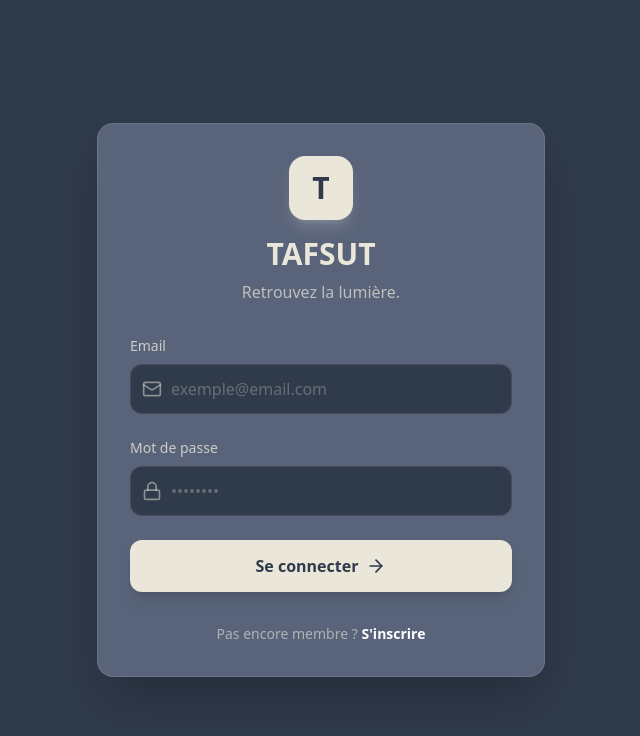
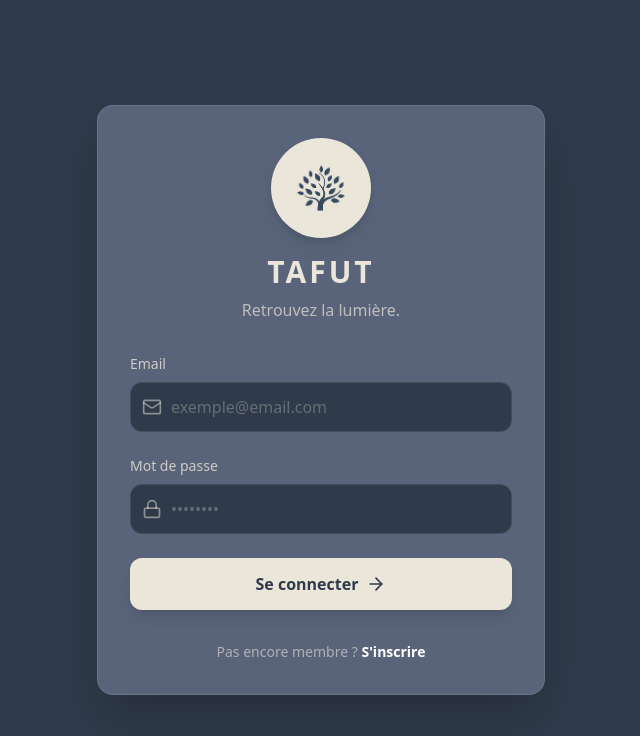
Before and after one commit to amid-07/phoenix-project, a Next.js app in the folder web-app/: page / in a window 1280 px wide. Shown: the top 736 px of the page, without its empty margins (319-959 px from the left). Built offline with nearby package versions, Linux system fonts and the light colour scheme; no server answers.

Commit message:
logo changes

```diff
--- a/web-app/src/app/dashboard/page.js
+++ b/web-app/src/app/dashboard/page.js
@@ -2,6 +2,7 @@
 
 import { useEffect, useState } from 'react';
 import { useRouter } from 'next/navigation';
+import Image from 'next/image'; // Import pour l'image du logo
 import {
   LayoutDashboard,
   Users,
@@ -19,32 +20,34 @@ import {
 } from 'lucide-react';
 
 export default function Dashboard() {
+  // États
   const [stats, setStats] = useState(null);
   const [userRole, setUserRole] = useState('USER');
   const [userName, setUserName] = useState('Utilisateur');
   const router = useRouter();
 
-  // URL Dynamique (Prend celle de Vercel OU Localhost)
+  // URL API (Variable d'env ou localhost)
   const API_URL = process.env.NEXT_PUBLIC_API_URL || "http://localhost:3000";
 
+  // --- 1. CHARGEMENT ---
   useEffect(() => {
     const id = localStorage.getItem('userId');
     const name = localStorage.getItem('username');
 
+    // Sécurité : Si pas connecté, retour à l'accueil
     if (!id) {
       router.push('/');
       return;
     }
 
-    setUserName(name || 'Membre TAFSUT');
+    setUserName(name || 'Membre TAFUT');
 
-    // Récupération des stats avec le Header spécial Ngrok
+    // Récupération des données avec le header Ngrok
     fetch(`${API_URL}/users/${id}/stats`, {
       method: 'GET',
       headers: {
         'Content-Type': 'application/json',
-        // 👇 INDISPENSABLE POUR VERCEL + NGROK 👇
-        'ngrok-skip-browser-warning': 'true'
+        'ngrok-skip-browser-warning': 'true' // Indispensable pour Vercel/Ngrok
       }
     })
       .then(res => res.json())
@@ -52,12 +55,10 @@ export default function Dashboard() {
         setStats(data);
         if (data.role) setUserRole(data.role);
       })
-      .catch(err => {
-        console.error("Erreur connexion:", err);
-        // On ne déconnecte pas brutalement pour éviter les boucles, mais on log l'erreur
-      });
+      .catch(err => console.error("Erreur de connexion:", err));
   }, [router]);
 
+  // --- 2. DÉCONNEXION ---
   const handleLogout = () => {
     if (confirm("Voulez-vous vraiment vous déconnecter ?")) {
       localStorage.clear();
@@ -65,6 +66,9 @@ export default function Dashboard() {
     }
   };
 
+  // --- COMPOSANTS UI INTERNES ---
+
+  // Bouton du menu latéral
   const SidebarItem = ({ icon: Icon, label, onClick, active, highlight }) => (
     <button
       onClick={onClick}
@@ -81,6 +85,7 @@ export default function Dashboard() {
     </button>
   );
 
+  // Carte d'accès rapide
   const QuickAccessCard = ({ icon: Icon, title, sub, color, onClick }) => (
     <div
       onClick={onClick}
@@ -97,26 +102,41 @@ export default function Dashboard() {
     </div>
   );
 
+  // Si chargement
   if (!stats) return <div className="min-h-screen bg-[#2F3A4A] text-[#EAE6DA] flex items-center justify-center">Chargement de votre espace...</div>;
 
   return (
     <div className="flex h-screen bg-[#2F3A4A] text-[#EAE6DA] font-sans overflow-hidden">
 
-      {/* SIDEBAR */}
+      {/* --- SIDEBAR (Menu Gauche) --- */}
       <aside className="w-64 bg-[#59647A] border-r border-white/5 p-6 flex flex-col justify-between hidden md:flex">
         <div>
-          <h1 className="text-3xl font-bold mb-10 text-[#EAE6DA] tracking-widest text-center">TAFSUT</h1>
+          {/* LOGO & TITRE */}
+          <div className="flex items-center gap-3 mb-10 px-2">
+            <div className="bg-[#EAE6DA] rounded-full p-1.5 w-12 h-12 flex items-center justify-center shadow-lg">
+              <Image
+                src="/logo.png"
+                alt="Logo Tafut"
+                width={40}
+                height={40}
+                className="object-contain"
+              />
+            </div>
+            <h1 className="text-2xl font-bold text-[#EAE6DA] tracking-widest">TAFUT</h1>
+          </div>
 
           <nav className="space-y-2">
             <SidebarItem icon={LayoutDashboard} label="Tableau de bord" active onClick={() => {}} />
 
             {userRole === 'COACH' ? (
               <>
+                {/* Menu Spécial Coach */}
                 <SidebarItem icon={Briefcase} label="Espace Pro" highlight onClick={() => router.push('/dashboard/coach')} />
                 <SidebarItem icon={Users} label="Annuaire Experts" onClick={() => router.push('/dashboard/marketplace')} />
               </>
             ) : (
               <>
+                {/* Menu Patient */}
                 <SidebarItem icon={BookOpen} label="Journal" onClick={() => router.push('/dashboard/journal')} />
                 <SidebarItem icon={Users} label="Experts" onClick={() => router.push('/dashboard/marketplace')} />
                 <SidebarItem icon={Calendar} label="Mes RDV" onClick={() => router.push('/dashboard/bookings')} />
@@ -136,9 +156,10 @@ export default function Dashboard() {
         </button>
       </aside>
 
-      {/* CONTENU PRINCIPAL */}
+      {/* --- CONTENU PRINCIPAL --- */}
       <main className="flex-1 overflow-y-auto p-8">
 
+        {/* En-tête */}
         <header className="flex justify-between items-center mb-8">
           <div>
             <h2 className="text-3xl font-bold text-[#EAE6DA]">Bonjour, {stats.username}</h2>
@@ -154,19 +175,24 @@ export default function Dashboard() {
         {/* --- VUE COACH --- */}
         {userRole === 'COACH' ? (
           <>
+            {/* KPI Coach */}
             <div className="grid grid-cols-1 md:grid-cols-3 gap-6 mb-8">
+
+              {/* Revenus */}
               <div className="bg-[#59647A] p-6 rounded-2xl border border-[#FFD93D]/30 shadow-lg flex flex-col justify-center items-center">
                  <div className="p-3 bg-[#FFD93D]/10 rounded-full mb-3 text-[#FFD93D]"><DollarSign size={32} /></div>
                  <h3 className="text-4xl font-bold text-[#FFD93D]">{stats.earnings || 0} €</h3>
                  <p className="text-sm text-[#EAE6DA]/60 mt-1">Revenus Totaux</p>
               </div>
 
+              {/* Demandes */}
               <div className="bg-[#59647A] p-6 rounded-2xl border border-white/5 shadow-lg flex flex-col justify-center items-center">
                  <div className="p-3 bg-[#EAE6DA]/10 rounded-full mb-3 text-[#EAE6DA]"><ClipboardList size={32} /></div>
                  <h3 className="text-4xl font-bold text-white">{stats.reservationsCount || 0}</h3>
                  <p className="text-sm text-[#EAE6DA]/60 mt-1">Demandes reçues</p>
               </div>
 
+              {/* Tarif */}
               <div className="bg-[#59647A] p-6 rounded-2xl border border-white/5 shadow-lg flex flex-col justify-center items-center">
                  <div className="p-3 bg-[#4ECDC4]/10 rounded-full mb-3 text-[#4ECDC4]"><Users size={32} /></div>
                  <h3 className="text-4xl font-bold text-[#4ECDC4]">{stats.hourlyRate} €/h</h3>
@@ -174,6 +200,7 @@ export default function Dashboard() {
               </div>
             </div>
 
+            {/* Accès Rapide Coach */}
             <h3 className="text-xl font-bold mb-4 mt-8 text-[#EAE6DA] flex items-center gap-2"><Zap size={20}/> Gestion</h3>
             <div className="grid grid-cols-1 md:grid-cols-2 gap-6">
                <QuickAccessCard icon={Briefcase} title="Espace Professionnel" sub="Gérer et confirmer les RDV" color="#FFD93D" onClick={() => router.push('/dashboard/coach')} />
@@ -181,9 +208,11 @@ export default function Dashboard() {
             </div>
           </>
         ) : (
+
           /* --- VUE PATIENT --- */
           <>
             <div className="grid grid-cols-1 md:grid-cols-3 gap-6 mb-8">
+              {/* Carte Jours */}
               <div className="bg-[#59647A] p-6 rounded-2xl shadow-xl text-[#EAE6DA] border-2 border-[#EAE6DA]/10 relative overflow-hidden">
                 <p className="text-[#EAE6DA]/60 font-medium uppercase tracking-wider text-sm">Jours de lumière</p>
                 <h3 className="text-6xl font-thin mt-2 text-white">{stats.days}</h3>
@@ -192,12 +221,14 @@ export default function Dashboard() {
                 </div>
               </div>
 
+              {/* Carte Argent */}
               <div className="bg-[#59647A] p-6 rounded-2xl border border-white/5 shadow-lg flex flex-col justify-center items-center">
                 <div className="p-3 bg-[#4ECDC4]/10 rounded-full mb-3 text-[#4ECDC4]"><span className="text-3xl">💰</span></div>
                 <h3 className="text-4xl font-bold text-[#4ECDC4]">{stats.money} €</h3>
                 <p className="text-sm text-[#EAE6DA]/60 mt-1">Économisés</p>
               </div>
 
+              {/* Carte Badges */}
               <div className="bg-[#59647A] p-6 rounded-2xl border border-white/5 shadow-lg">
                  <div className="flex items-center gap-2 mb-4 text-[#FFD93D] font-bold"><Trophy size={20} /> Succès</div>
                  <div className="flex flex-wrap gap-2">
--- a/web-app/src/app/page.js
+++ b/web-app/src/app/page.js
@@ -3,6 +3,7 @@
 import { useState } from 'react';
 import { useRouter } from 'next/navigation';
 import { Lock, Mail, ArrowRight, Loader2 } from 'lucide-react';
+import Image from 'next/image';
 
 export default function LoginPage() {
   const [email, setEmail] = useState('');
@@ -56,14 +57,20 @@ export default function LoginPage() {
 
       <div className="w-full max-w-md bg-[#59647A] p-8 rounded-2xl shadow-2xl border border-white/10">
 
-        <div className="text-center mb-8">
-          <div className="w-16 h-16 bg-[#EAE6DA] rounded-2xl flex items-center justify-center mx-auto mb-4 shadow-lg shadow-[#EAE6DA]/20">
-            <span className="text-3xl font-bold text-[#2F3A4A]">T</span>
+      <div className="text-center mb-8 flex flex-col items-center">
+          {/* NOUVEAU LOGO ICI */}
+          <div className="mb-4 drop-shadow-lg">
+            <Image
+              src="/logo.png"
+              alt="Logo Tafut"
+              width={100}
+              height={100}
+              className="rounded-full bg-[#EAE6DA] p-1" // Petit fond crème pour qu'il ressorte bien
+            />
           </div>
-          <h1 className="text-3xl font-bold text-[#EAE6DA] mb-2">TAFSUT</h1>
+          <h1 className="text-3xl font-bold text-[#EAE6DA] mb-2 tracking-widest">TAFUT</h1>
           <p className="text-[#EAE6DA]/70">Retrouvez la lumière.</p>
         </div>
-
         <form onSubmit={handleLogin} className="space-y-6">
 
           <div>
```
Also changed, not shown: web-app/public/logo.png (added).
